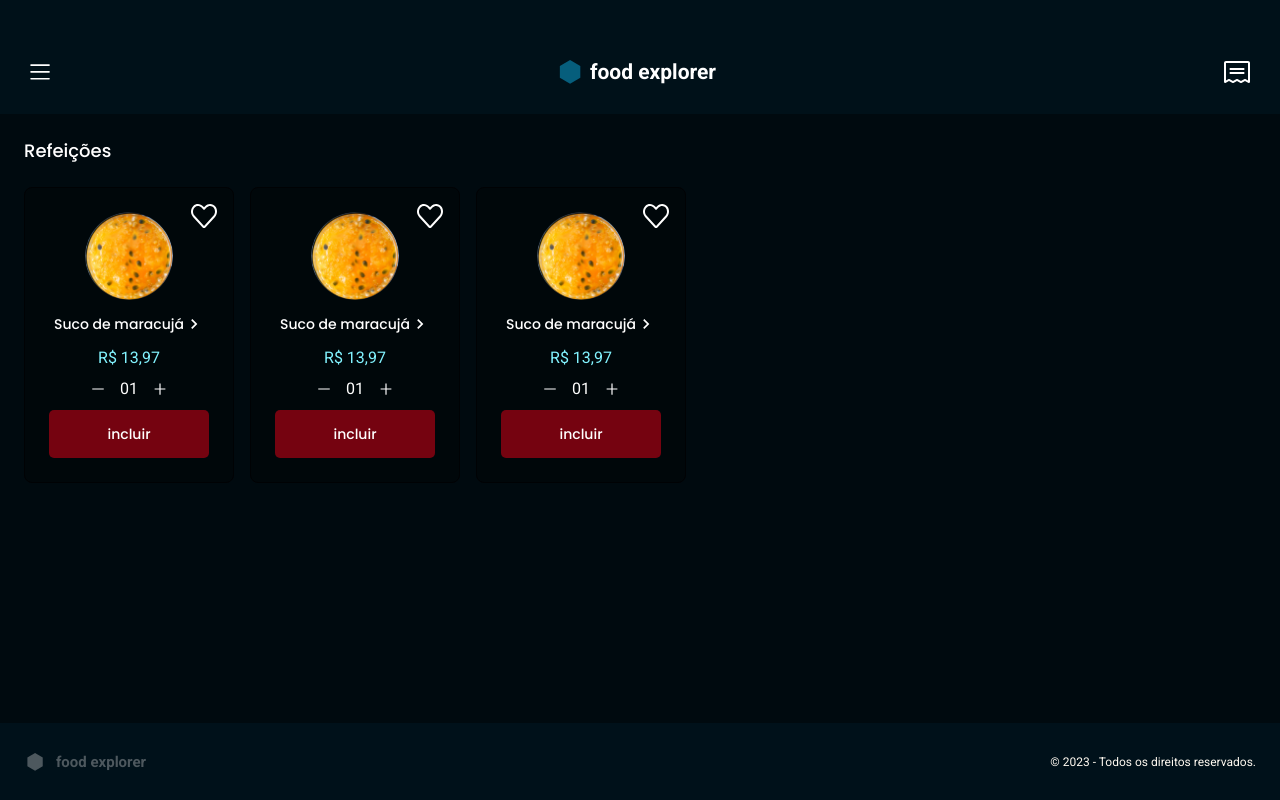
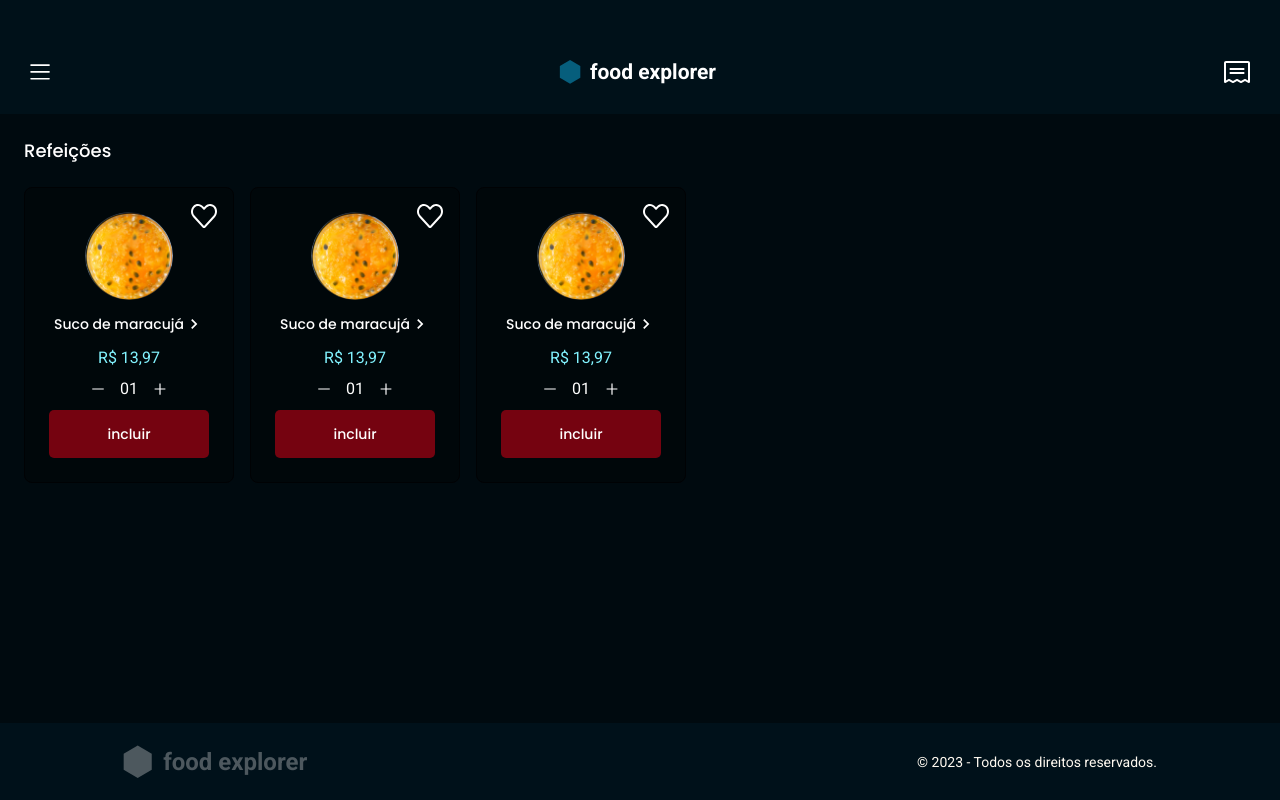
Before and after one commit to raiisoares/food-explorer-web, a React (Vite) app: page / in a window 1280 px wide. Built offline with nearby package versions, Linux system fonts and the light colour scheme.

Commit message:
Footer media query added

```diff
--- a/src/components/Brand/styles.js
+++ b/src/components/Brand/styles.js
@@ -24,8 +24,8 @@ export const Container = styled.div`
         gap: 1rem;
 
         > svg {
-            width: 22px;
-            height: 18px;
+            width: 2.2rem;
+            height: 1.8rem;
             >path {
                 fill: ${({ theme }) => theme.COLORS.LIGHT_700};
             }
@@ -51,4 +51,21 @@ export const Container = styled.div`
             text-shadow: 0px 4px 4px rgba(0, 0, 0, 0.25);
         }
     }
+
+    @media (min-width: 768px) {
+
+        .footer {
+            gap: 1.1rem;
+
+            > svg {
+                width: 2.92rem;
+                height: 29.2rem;
+                }
+
+            > h1 {
+                font-size: 2.4rem;
+            }
+        }
+    }
+
 `;
--- a/src/components/Footer/styles.js
+++ b/src/components/Footer/styles.js
@@ -16,4 +16,13 @@ export const Container = styled.div`
         font-size: 1.2rem;
     }
 
+    @media (min-width: 768px) {
+
+        padding: 2.4rem 12.3rem ;
+
+        >p {
+            font-size: 1.4rem;
+        }
+    }
+
 `;
--- a/src/pages/Home/styles.js
+++ b/src/pages/Home/styles.js
@@ -10,6 +10,7 @@ export const Container = styled.div`
     "header"
     "content"
     "footer";
+    overflow: hidden;
 
 `;
 
```
